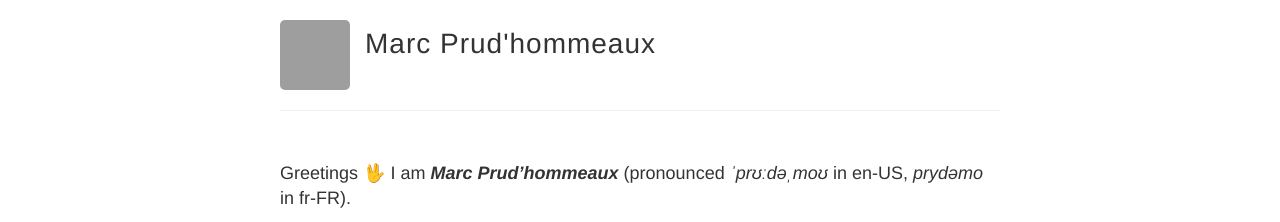
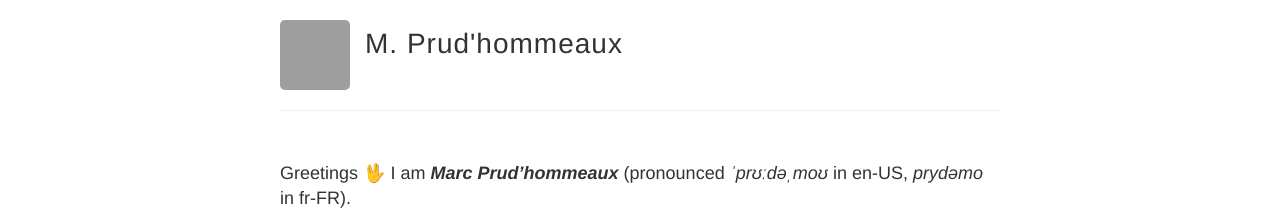
Before and after one commit to marcprux/marcprux.github.io, a Jekyll site: the page built from index.md, in a window 1280 px wide. Shown: the top 222 px of the page. Built offline with Jekyll 4.4.1, drawn with Linux system fonts in a browser that asks for light colours; grey boxes are pictures that could not be loaded.

Commit message:
chore: checkpoint

```diff
--- a/_config.yml
+++ b/_config.yml
@@ -12,7 +12,7 @@ minimal_mistakes_skin: "dark" # "air", "aqua", "contrast", "dark", "dirt", "neon
 
 
 # Name of your site (displayed in the header)
-name: Marc Prud'hommeaux
+name: M. Prud'hommeaux
 
 # Short bio or description (displayed in the header)
 #description: Software Developer
```
